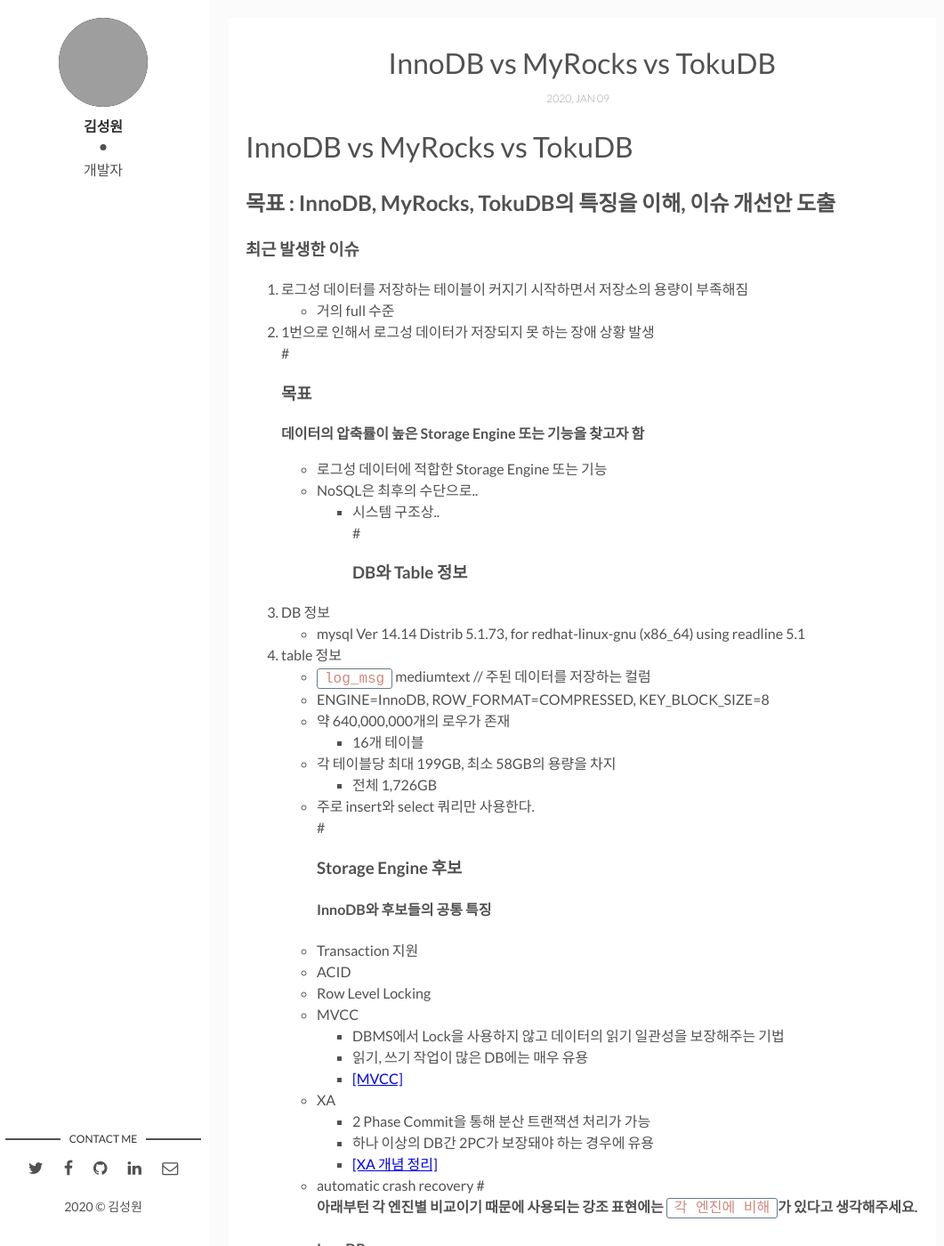
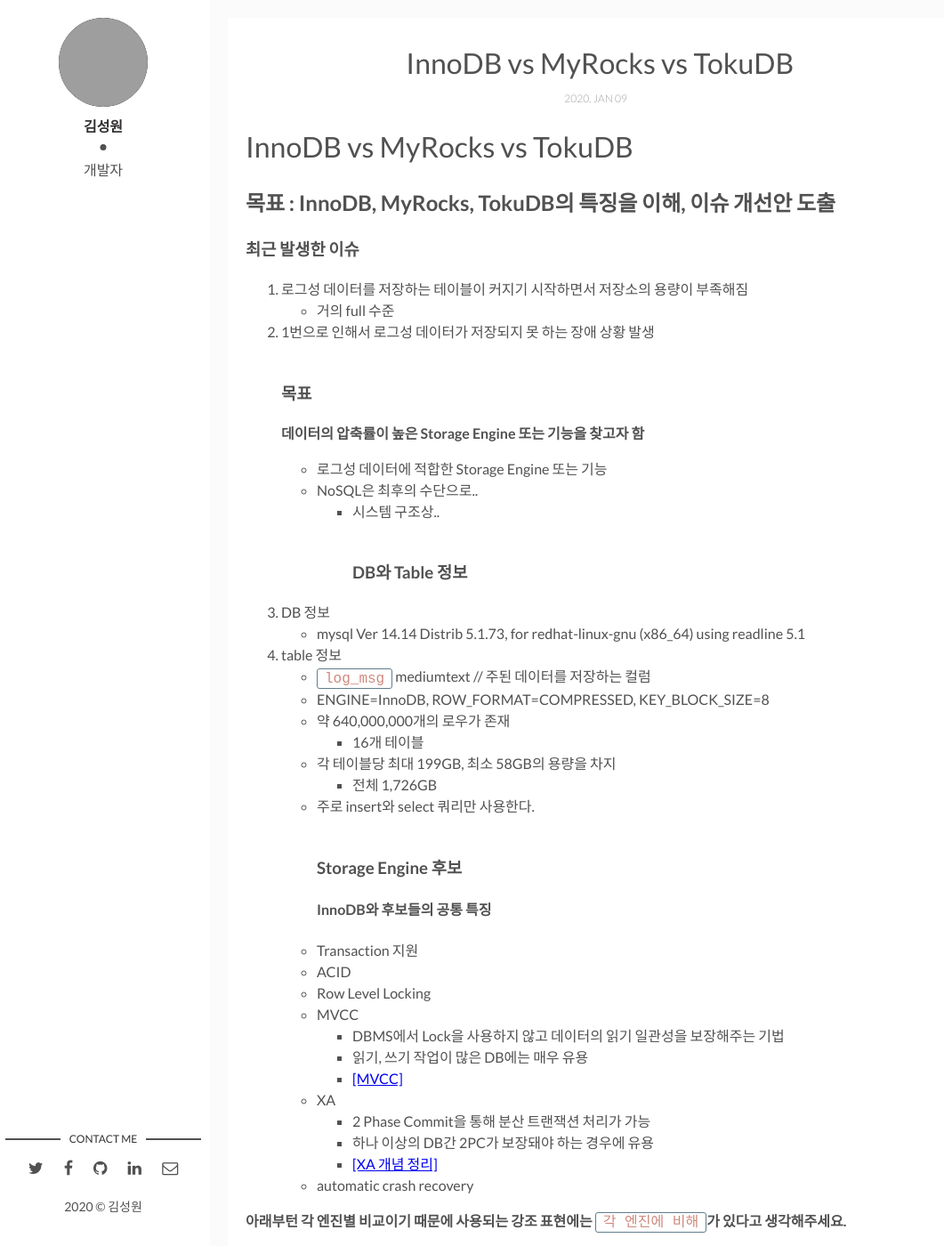
Before and after one commit to sungwonkim-dev/sungwonkim-dev.github.io, a Jekyll site: the page built from _posts/2020-01-23-innodb-myrocks-tokudb.markdown, in a window 1280 px wide and 1400 px high. Shown: the whole window at 89% size, without its empty margins (4-1065 px from the left). Built offline with Jekyll 4.4.1, drawn with Linux system fonts in a browser that asks for light colours; comment, search, counter and statistics services are not loaded; grey boxes are pictures that could not be loaded.

```diff
--- a/_posts/2020-01-23-innodb-myrocks-tokudb.markdown
+++ b/_posts/2020-01-23-innodb-myrocks-tokudb.markdown
@@ -15,14 +15,14 @@ tags: [database, maria db, MySQL] # add tag
     - 거의 full 수준
 2. 1번으로 인해서 로그성 데이터가 저장되지 못 하는 장애 상황 발생
 <br>
-#
+<br>
 ### 목표
 **데이터의 압축률이 높은 Storage Engine 또는 기능을 찾고자 함**
    - 로그성 데이터에 적합한 Storage Engine 또는 기능
    - NoSQL은 최후의 수단으로..
       - 시스템  구조상..
 <br>
-#
+<br>
 ### DB와 Table 정보
 1. DB 정보
     - mysql  Ver 14.14 Distrib 5.1.73, for redhat-linux-gnu (x86_64) using readline 5.1
@@ -36,7 +36,7 @@ tags: [database, maria db, MySQL] # add tag
         - 전체 1,726GB
     - 주로 insert와 select 쿼리만 사용한다.
 <br>
-#
+<br>
 ### Storage Engine 후보
 #### InnoDB와 후보들의 공통 특징
    - Transaction 지원
@@ -51,20 +51,21 @@ tags: [database, maria db, MySQL] # add tag
       - 하나 이상의 DB간 2PC가 보장돼야 하는 경우에 유용
       - [[XA 개념 정리]](https://heni.tistory.com/10)
    - automatic crash recovery
-#
+
 **아래부턴 각 엔진별 비교이기 때문에 사용되는 강조 표현에는 `각 엔진에 비해`가 있다고 생각해주세요.**
-#### InnoDB
+#### **InnoDB**
    - 만능이다
       - 어느 상황에나 성능 이슈에 크게 신경쓰지 않아도 된다.
    - MySQL 5.5.5 버젼부턴 기본 엔진으로 사용된다.
       - 만능이라는 얘기
-#
-#### TokuDB
+<br>
+<br>
+#### **TokuDB**
    - 쓰기 작업에 최적화된 엔진
    - 꽤 괜찮은 성능의 압축 기능
    - 빅데이터를 다루는 상황에서는 가장 좋은 선택
 <br>
-##### 조금 더 자세하게 알아보자
+##### **조금 더 자세하게 알아보자**
    - 읽기 최적화
       - 보조 인덱스 사용
       - Read Free Replication
@@ -79,13 +80,13 @@ tags: [database, maria db, MySQL] # add tag
    - InnoDB에 비해 Crash Recovery기능이 부족함
 <br>
 <br>
-#### MyRocks
+#### **MyRocks**
    - 쓰기와 저장 공간 구성에 최적화된 엔진
    - 최고 성능의 압축 기능
    - SSD를 사용하는 상황에서 가장 좋은 선택
    - [[MyRocks: A space- and write-optimized MySQL database]](https://engineering.fb.com/core-data/myrocks-a-space-and-write-optimized-mysql-database/)
 <br>
-##### 조금 더 자세하게 알아보자
+##### **조금 더 자세하게 알아보자**
    - LSM Tree 사용
        - 쓰기와 저장 공간 구성에 최적화 된 방법
        - 모든 쓰기 동작은 메모리 테이블과 WAL을 먼저 수행
@@ -93,8 +94,9 @@ tags: [database, maria db, MySQL] # add tag
    - **외래키가 지원되지 않음**
    - 일부 타입에만 인덱스를 적용할 수 있다.
 <br>
-#
-###결론
+<br>
+<br>
+###**결론**
 1. **이론상 로그성 데이터를 저장하기엔 InnoDB보단 TokuDB나 MyRocks를 사용하는 것이 이점이 더 많아보인다.**
 2. **여러가지 운영 환경과 시스템 구조에 대한 것을 종합해서 적용 여부를 판단하는 것이 좋겠다.**
    - **MySQL -> MariaDB, Batch 어플리케이션 이슈 등**
@@ -102,6 +104,7 @@ tags: [database, maria db, MySQL] # add tag
 4. **다음 글은 실제 벤치마킹에 대한 글이 될 것이다.**
 <br>
 #
+#
 참고 :
 [[choosing-the-right-storage-engine]](https://mariadb.com/kb/en/choosing-the-right-storage-engine/)
 [[MySQL Storage Engines - which do you use? TokuDB? MyRocks? InnoDB?]](https://www.slideshare.net/SvetaSmirnova/mysql-storage-engines-which-do-you-use-tokudb-myrocks-innodb)
```
